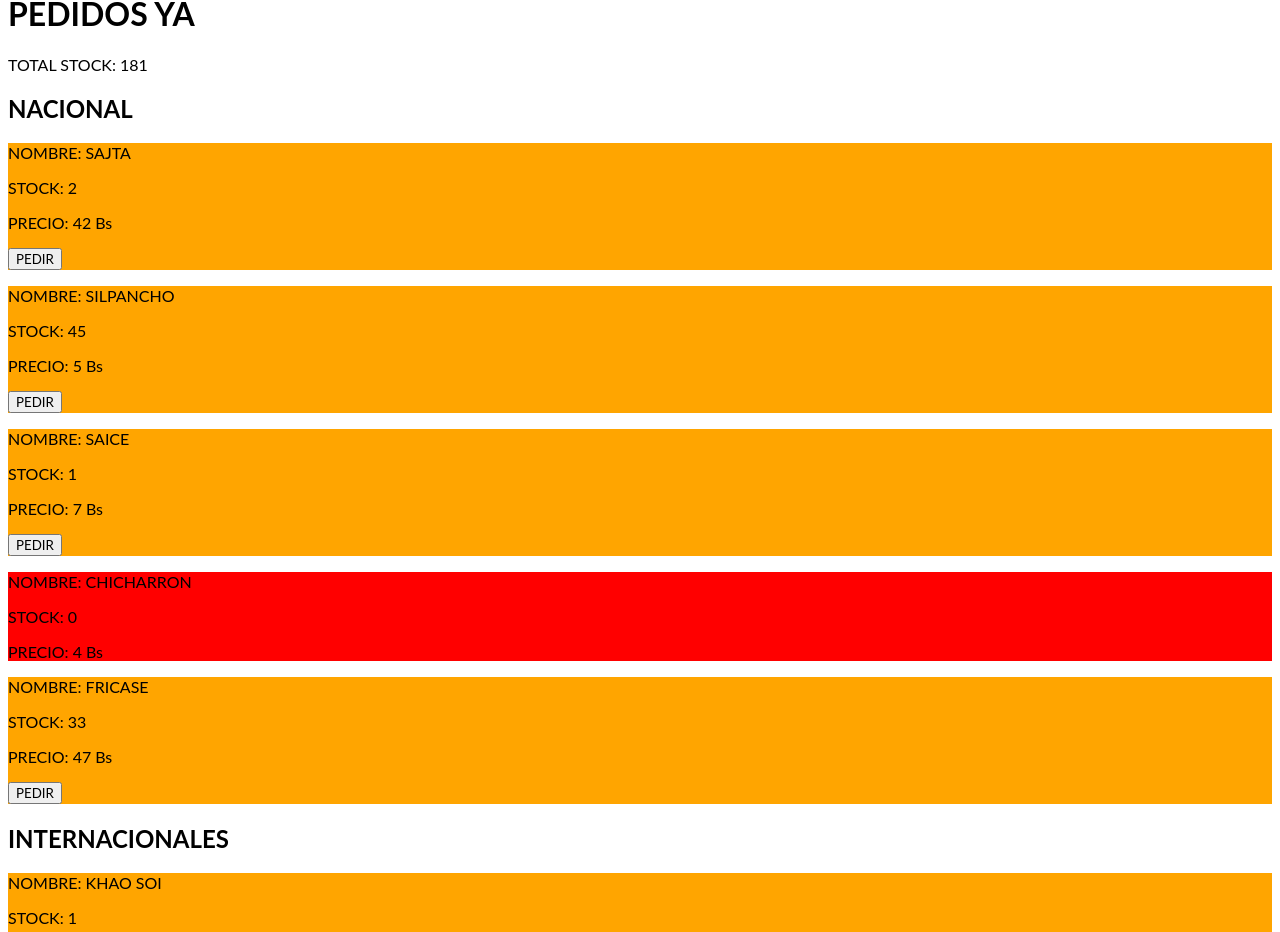
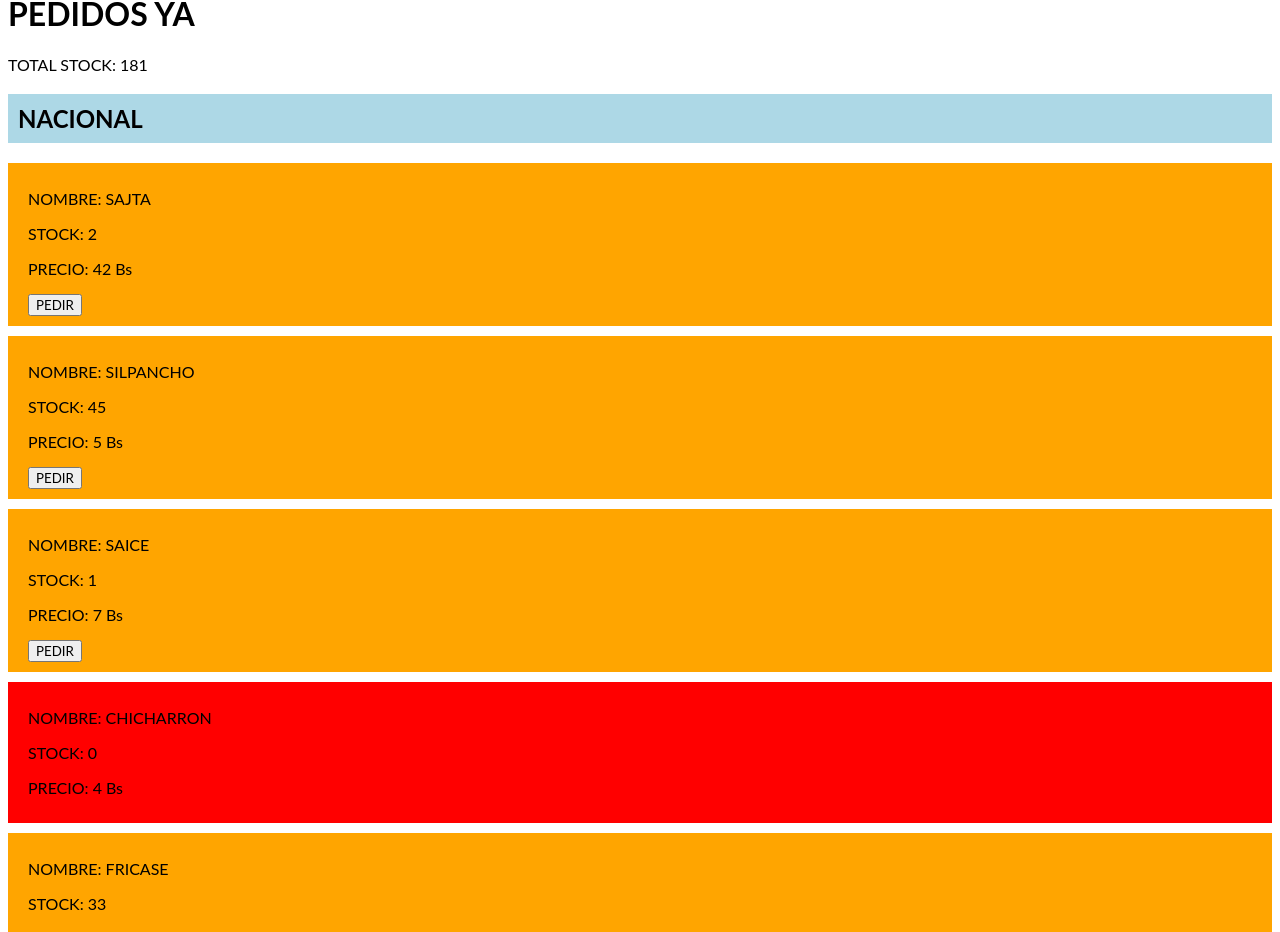
Before and after one commit to camiloayza23/upb-angular, an Angular app: page / in a window 1280 px wide. Shown: the part 27-959 px from the top of the page. Built offline with nearby package versions, Linux system fonts and the light colour scheme.

Commit message:
Ultimos cambios

```diff
--- a/src/app/app.component.html
+++ b/src/app/app.component.html
@@ -1,13 +1,13 @@
 <h1> PEDIDOS YA </h1>
 <p> TOTAL STOCK: {{i}} </p>
-<div *ngIf="i == 0" [ngStyle]="{'background': 'DarkOliveGreen'}">
-  <p style="padding: 10px;"><strong> V E N D I S T E  T O D O </strong></p>
+<div *ngIf="i == 0" [ngStyle]="{'background': 'Chartreuse'}">
+  <h2 style="padding: 10px;"><strong> V E N D I S T E     T O D O </strong></h2>
 </div>
 
-<h2> NACIONAL </h2>
+<h2 style="background: lightBlue; padding: 10px;"> NACIONAL </h2>
 <div *ngFor="let pedido of pedidos">
-  <div [ngStyle]="{'background': pedido.stock == 0 ? 'red' : 'orange'}">
-    <div *ngIf="pedido.tipo == 'nacional'">
+  <div [ngStyle]="{'background': pedido.stock == 0 ? 'red' : 'orange'}" >
+    <div *ngIf="pedido.tipo == 'nacional'" style="padding: 10px; margin: 10px;">
       <app-pedidosya [nombre]="pedido.nombre" [stock]="pedido.stock" [precio]="pedido.precio" [tipo]="pedido.tipo"> </app-pedidosya>
       <div *ngIf="pedido.stock > 0">
         <button (click)="pedido.stock = pedido.stock-1;"> PEDIR </button>
@@ -16,10 +16,10 @@
   </div>
 </div>
 
-<h2> INTERNACIONALES </h2>
+<h2 style="background: lightBlue; padding: 10px;"> INTERNACIONALES </h2>
 <div *ngFor="let pedido of pedidos">
   <div [ngStyle]="{'background': pedido.stock == 0 ? 'red' : 'orange'}">
-    <div *ngIf="pedido.tipo == 'internacional'">
+    <div *ngIf="pedido.tipo == 'internacional'" style="padding: 10px; margin: 10px;">
       <app-pedidosya [nombre]="pedido.nombre" [stock]="pedido.stock" [precio]="pedido.precio" [tipo]="pedido.tipo"> </app-pedidosya>
       <div *ngIf="pedido.stock > 0">
         <button (click)="pedido.stock = pedido.stock-1;"> PEDIR </button>
```
